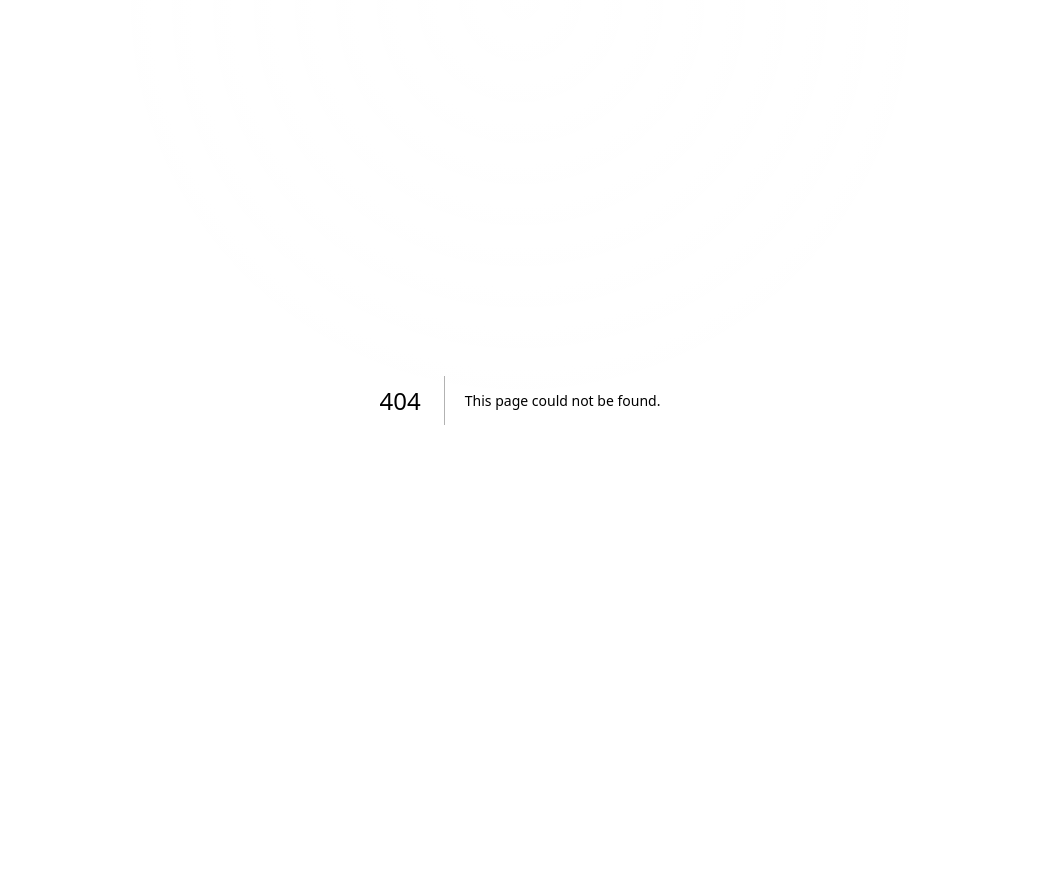
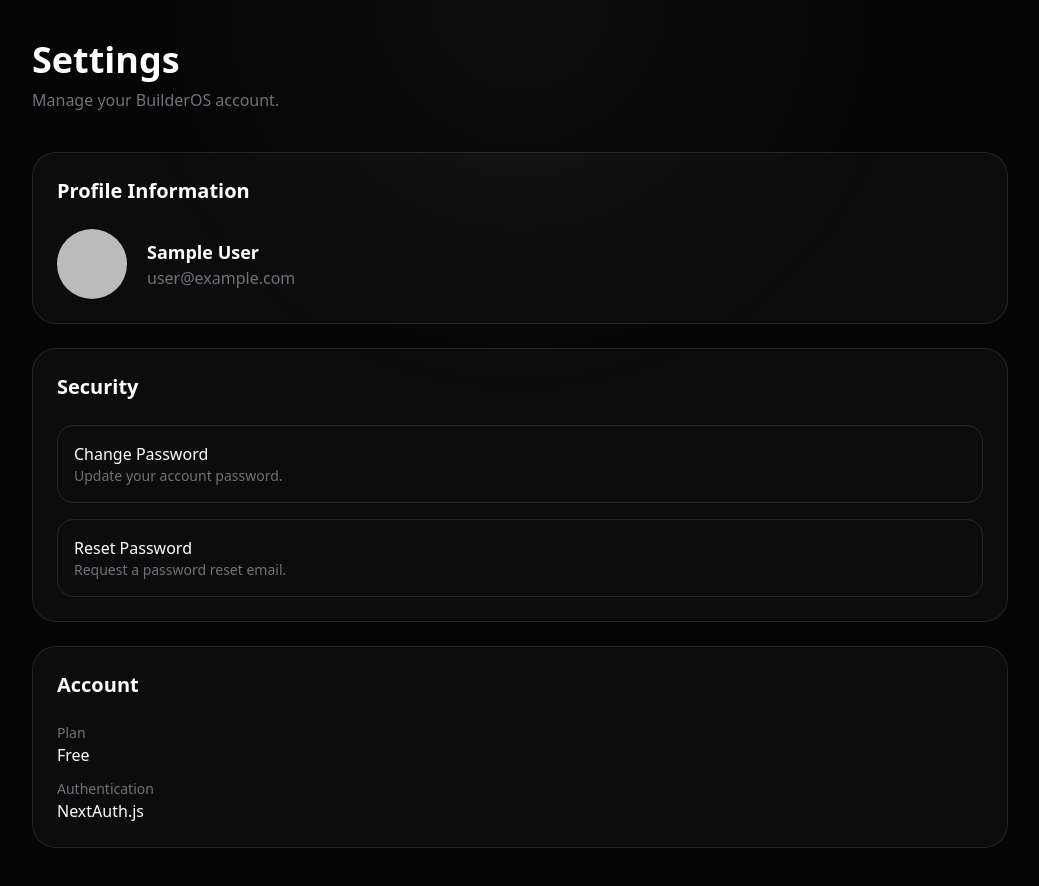
Before and after one commit to aryandhiman01/Builder_OS, a Next.js app: page /settings in a window 1280 px wide. Before the commit this address had no page. Shown: the whole page, without its empty margins (120-1159 px from the left). Before the commit the page ends 800 px from the top, so only its background shows below. Built offline with nearby package versions, Linux system fonts and the light colour scheme; no server answers; sample sign-in values are in the browser's storage.

Commit message:
Add settings page.tsx

```diff
--- /dev/null
+++ b/app/settings/page.tsx
@@ -0,0 +1,192 @@
+import { getServerSession } from "next-auth";;
+import { authOptions } from "@/lib/auth";;
+import { redirect } from "next/navigation";
+
+import Image from "next/image";
+
+export default async function SettingsPage() {
+    const session = await getServerSession(authOptions);
+
+    if(!session) {
+        redirect("/login");
+    }
+
+     return (
+    <main className="mx-auto max-w-5xl px-6 py-10">
+
+      <div className="mb-10">
+        <h1 className="text-4xl font-bold text-white">
+          Settings
+        </h1>
+
+        <p className="mt-2 text-zinc-500">
+          Manage your BuilderOS account.
+        </p>
+      </div>
+
+      <div className="space-y-6">
+
+        {/* PROFILE */}
+
+        <div
+          className="
+          rounded-3xl
+          border
+          border-white/10
+          bg-white/[0.03]
+          p-6
+          "
+        >
+          <h2 className="mb-6 text-xl font-semibold text-white">
+            Profile Information
+          </h2>
+
+          <div className="flex items-center gap-5">
+
+            {session.user?.image ? (
+              <Image
+                src={session.user.image}
+                alt="User"
+                width={70}
+                height={70}
+                className="rounded-full"
+              />
+            ) : (
+              <div
+                className="
+                flex
+                h-[70px]
+                w-[70px]
+                items-center
+                justify-center
+                rounded-full
+                bg-white
+                text-xl
+                font-bold
+                text-black
+                "
+              >
+                {session.user?.name?.charAt(0)}
+              </div>
+            )}
+
+            <div>
+              <p className="text-lg font-semibold text-white">
+                {session.user?.name}
+              </p>
+
+              <p className="text-zinc-500">
+                {session.user?.email}
+              </p>
+            </div>
+
+          </div>
+        </div>
+
+        {/* SECURITY */}
+
+        <div
+          className="
+          rounded-3xl
+          border
+          border-white/10
+          bg-white/[0.03]
+          p-6
+          "
+        >
+          <h2 className="mb-6 text-xl font-semibold text-white">
+            Security
+          </h2>
+
+          <div className="space-y-4">
+
+            <a
+              href="/change-password"
+              className="
+              block
+              rounded-2xl
+              border
+              border-white/10
+              p-4
+              transition
+              hover:bg-white/[0.03]
+              "
+            >
+              <p className="font-medium text-white">
+                Change Password
+              </p>
+
+              <p className="text-sm text-zinc-500">
+                Update your account password.
+              </p>
+            </a>
+
+            <a
+              href="/forgot-password"
+              className="
+              block
+              rounded-2xl
+              border
+              border-white/10
+              p-4
+              transition
+              hover:bg-white/[0.03]
+              "
+            >
+              <p className="font-medium text-white">
+                Reset Password
+              </p>
+
+              <p className="text-sm text-zinc-500">
+                Request a password reset email.
+              </p>
+            </a>
+
+          </div>
+        </div>
+
+        {/* ACCOUNT */}
+
+        <div
+          className="
+          rounded-3xl
+          border
+          border-white/10
+          bg-white/[0.03]
+          p-6
+          "
+        >
+          <h2 className="mb-6 text-xl font-semibold text-white">
+            Account
+          </h2>
+
+          <div className="space-y-3">
+
+            <div>
+              <p className="text-sm text-zinc-500">
+                Plan
+              </p>
+
+              <p className="text-white">
+                Free
+              </p>
+            </div>
+
+            <div>
+              <p className="text-sm text-zinc-500">
+                Authentication
+              </p>
+
+              <p className="text-white">
+                NextAuth.js
+              </p>
+            </div>
+
+          </div>
+        </div>
+
+      </div>
+
+    </main>
+  );
+}
--- a/components/landing/AuthButtons.tsx
+++ b/components/landing/AuthButtons.tsx
@@ -21,6 +21,7 @@ import {
   User,
   LogOut,
   ChevronDown,
+  Settings,
 } from "lucide-react";
 
 export default function AuthButtons() {
@@ -177,6 +178,13 @@ export default function AuthButtons() {
 
         </Link>
 
+        <Link href="/settings">
+            <DropdownMenuItem>
+              <Settings className="mr-2 h-4 w-4" />
+              Settings
+            </DropdownMenuItem>
+        </Link>
+
         <DropdownMenuSeparator />
 
         <DropdownMenuItem
```
